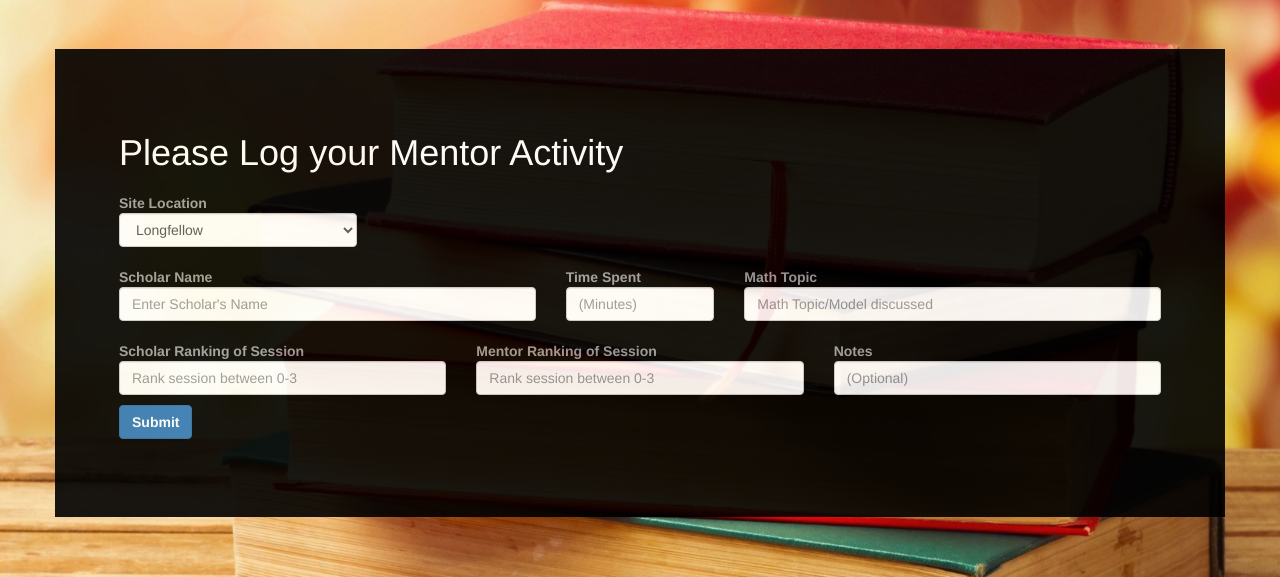
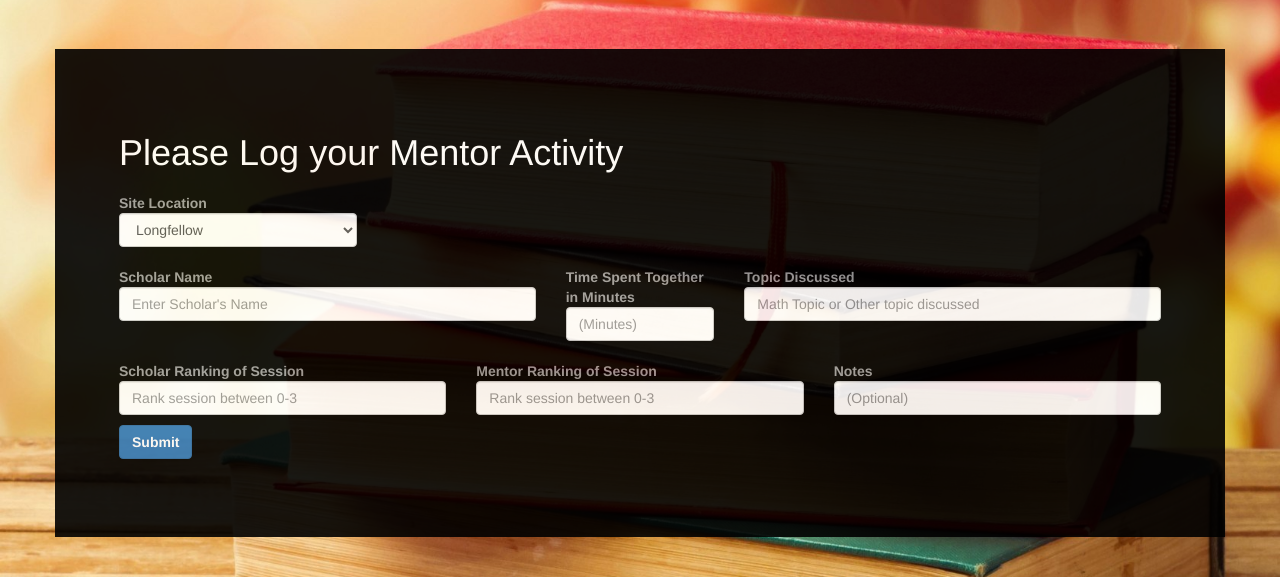
Before and after one commit to ssstrieu/BuildVolunteerLog, a Flask app: page /oauth2callback in a window 1280 px wide. Shown: the part 51-628 px from the top of the page. Run offline with Flask 2, Linux system fonts and the light colour scheme; data that the repository does not hold is empty; some libraries are stand-ins or nearby versions.

Commit message:
Tweak fields
Added YAP as option for site selection, change Math topic heading, put time in minutes in label.

```diff
--- a/templates/index.html
+++ b/templates/index.html
@@ -66,11 +66,12 @@
 	                <lable for='site' class='labels'>Site Location</lable>
 	                <select class='form-control' id='select' name='site'>
 	                    <option value='site_1'>Longfellow</option>
+	                    <option value='site_2'>Young Adult Project</option>
 
 	                    <!-- options for more school site --->
 
 	                    <!--
-	                    <option value='site_2'>School2</option>
+
 	                    <option value='site_3'>School3</option>
 	                    <option value='site_4'>School4</option>
 	                    <option value='site_5'>School5</option>
@@ -97,13 +98,13 @@
 	            </div>
 
 	            <div class='col-md-2'>
-	                <label for='duration' class='labels'>Time Spent</label>
+	                <label for='duration' class='labels'>Time Spent Together in Minutes</label>
 	                <input type="number" class='form-control' min='10' name="duration" placeholder="(Minutes)">
 	            </div>
 
 	          	<div class='col-md-5'>
-	                <label for='notes'class='labels'>Math Topic</label>
-	                <input type="text" class='form-control' name="math_topic" placeholder="Math Topic/Model discussed">
+	                <label for='notes'class='labels'>Topic Discussed</label>
+	                <input type="text" class='form-control' name="math_topic" placeholder="Math Topic or Other topic discussed">
 	            </div>
 
 	          </div> <!--row-->
```
